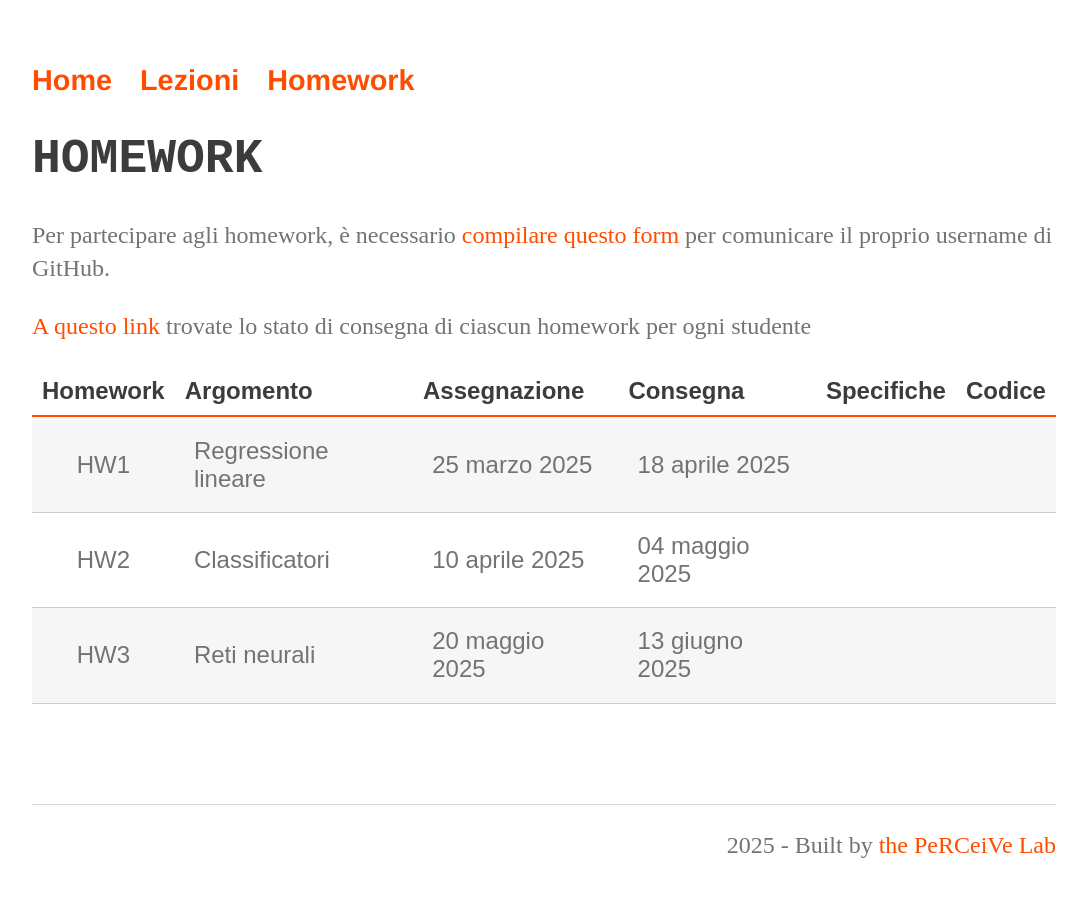
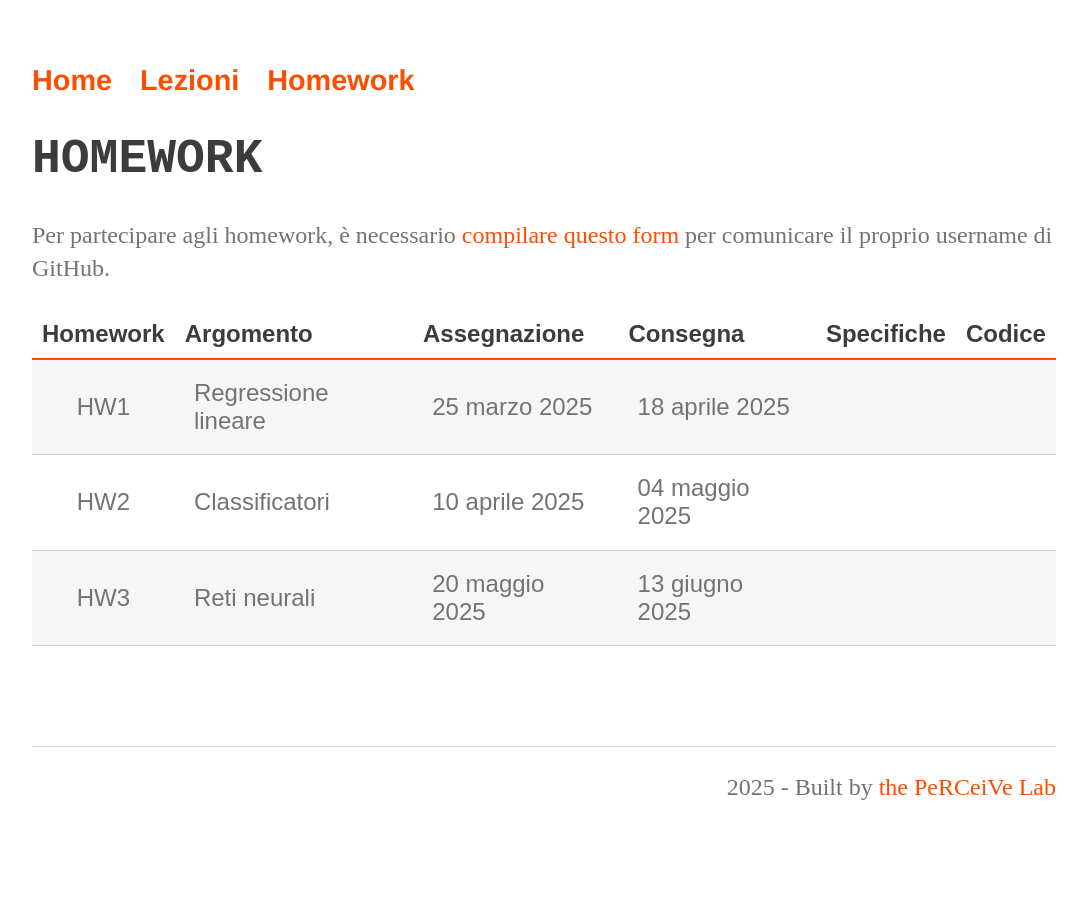
Before and after one commit to perceivelab/ml-mz-2025, a Jekyll site: the page built from homework.md, in a window 1280 px wide. Shown: the whole page, without its empty margins (28-1115 px from the left). Built offline with Jekyll 4.4.1, drawn with Linux system fonts in a browser that asks for light colours; our own code applies the rules of GitHub Pages for plain Markdown files; after the commit the page ends 900 px from its top, so only the background shows below that.

Commit message:
Update homework.md

```diff
--- a/homework.md
+++ b/homework.md
@@ -6,7 +6,7 @@ layout: page
 
 Per partecipare agli homework, è necessario [compilare questo form]() per comunicare il proprio username di GitHub.
 
-[A questo link]({{ site.baseurl }}/status) trovate lo stato di consegna di ciascun homework per ogni studente
+<!-- [A questo link]({{ site.baseurl }}/status) trovate lo stato di consegna di ciascun homework per ogni studente-->
 
 | Homework | Argomento          | Assegnazione    | Consegna       | Specifiche   | Codice |
 | :-------:| ------------------ | --------------- | ---------------|--------------|--------|
```
